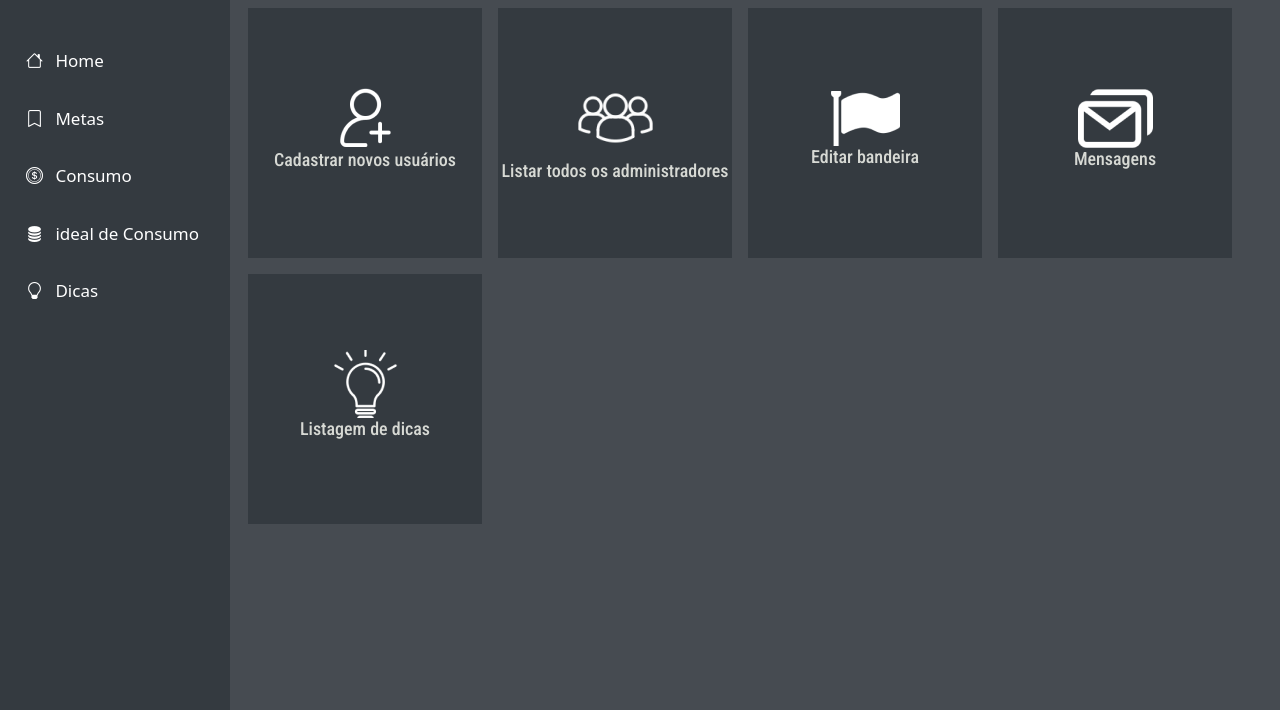
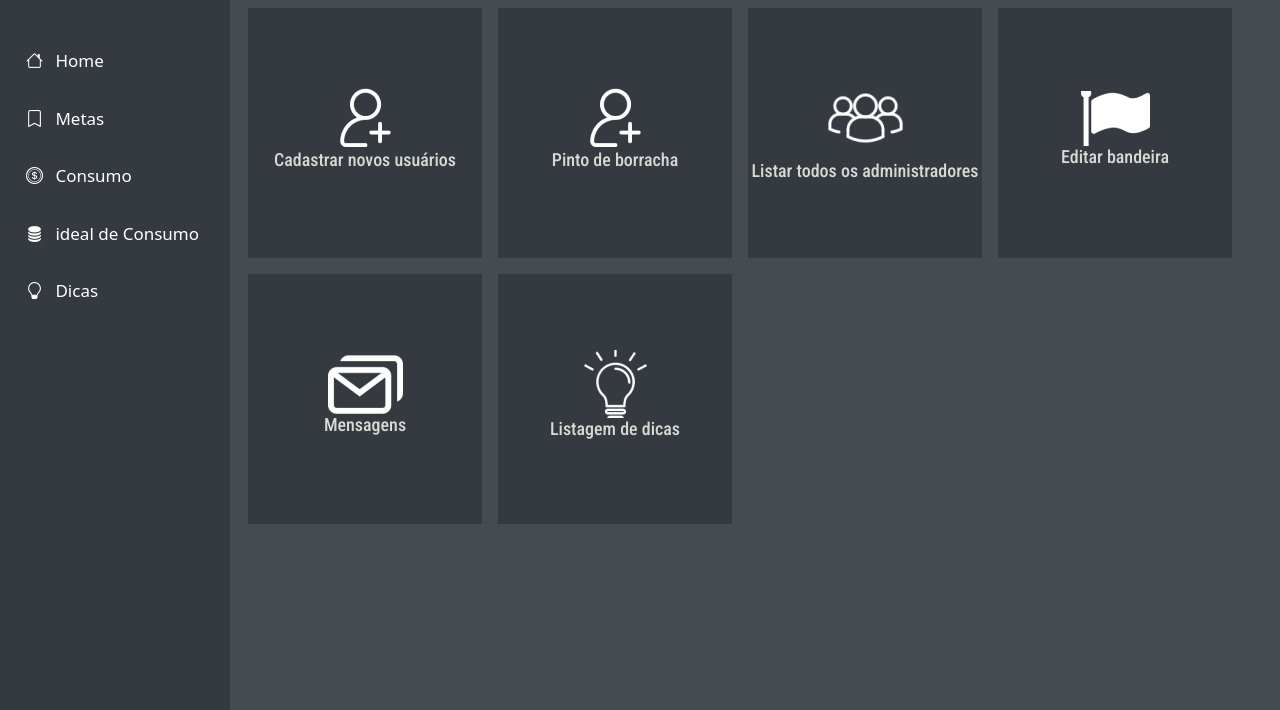
Before and after one commit to Luaanny/pharuspro.py, a Flask app: page / in a window 1280 px wide. Shown: the part 90-800 px from the top of the page. Run offline with Flask 3, Linux system fonts and the light colour scheme.

Commit message:
feat: teste

```diff
--- a/app/templates/pages/dashboard.html
+++ b/app/templates/pages/dashboard.html
@@ -9,6 +9,12 @@
         <a class="quadrado" href="{{url_for('auth_bp.register')}}">
           <img src="../../static/imgs/adicionar-usuario 1.png" alt="" />
           <h2>Cadastrar novos usuários</h2>
+        </a>
+      </div>
+        <div class="col-md-3">
+        <a class="quadrado" href="{{url_for('auth_bp.register')}}">
+          <img src="../../static/imgs/adicionar-usuario 1.png" alt="" />
+          <h2>Pinto de borracha</h2>
         </a>
       </div>
       <div class="col-md-3">
```
